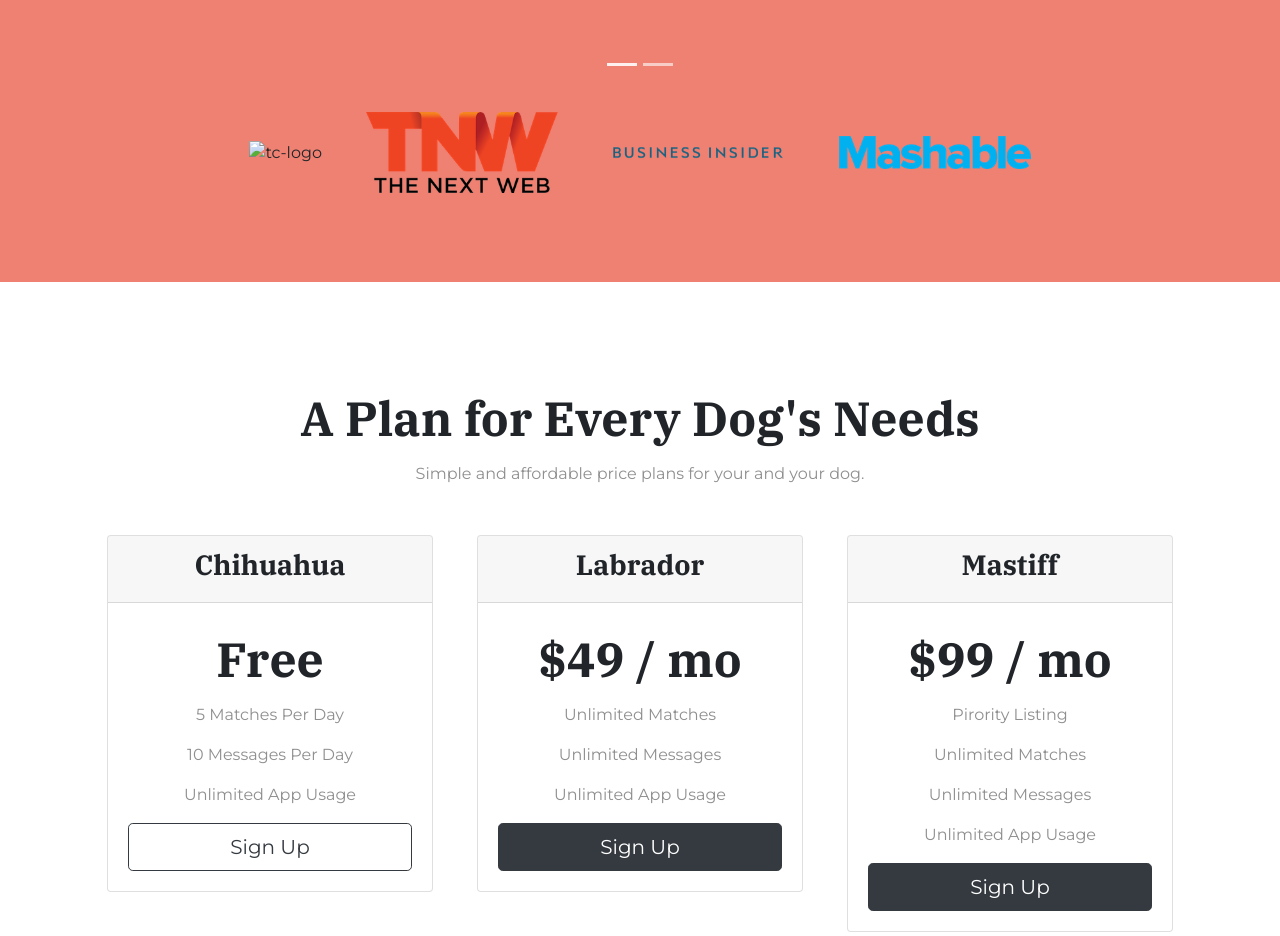
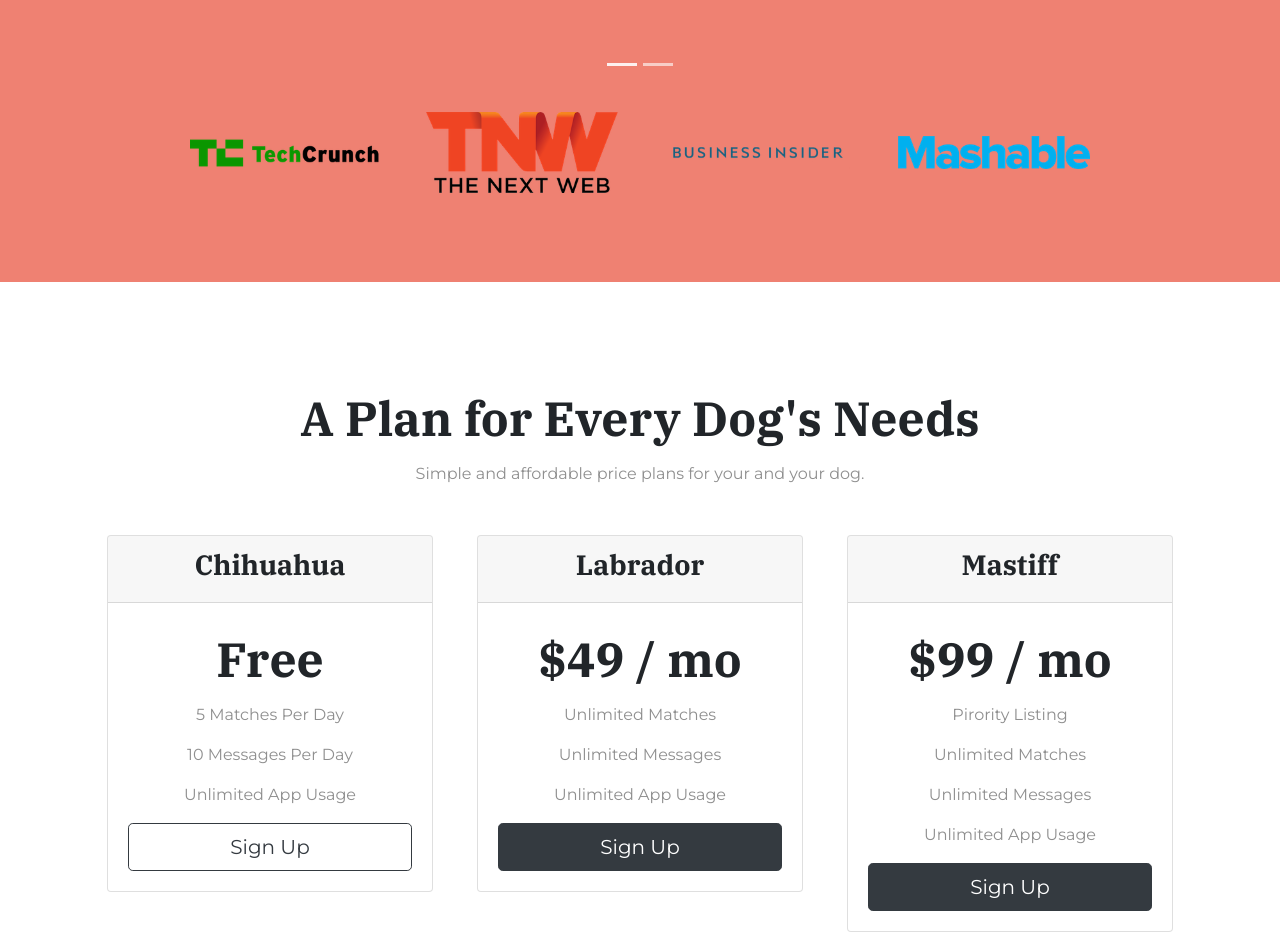
Before and after one commit to cooldada123/tindog, a plain HTML site: page index.html in a window 1280 px wide. Shown: the part 1700-2636 px from the top of the page. Drawn offline with nearby package versions, Linux system fonts and the light colour scheme.

Commit message:
Update index.html

```diff
--- a/index.html
+++ b/index.html
@@ -141,7 +141,7 @@
   <!-- Press -->
 
   <section id="press">
-    <img class="press-logo" src="techcrunch.png" alt="tc-logo">
+    <img class="press-logo" src="techc.png" alt="tc-logo">
     <img class="press-logo" src="tnw.png" alt="tnw-logo">
     <img class="press-logo" src="bizinsider.png" alt="biz-insider-logo">
     <img class="press-logo" src="mashable.png" alt="mashable-logo">
```
